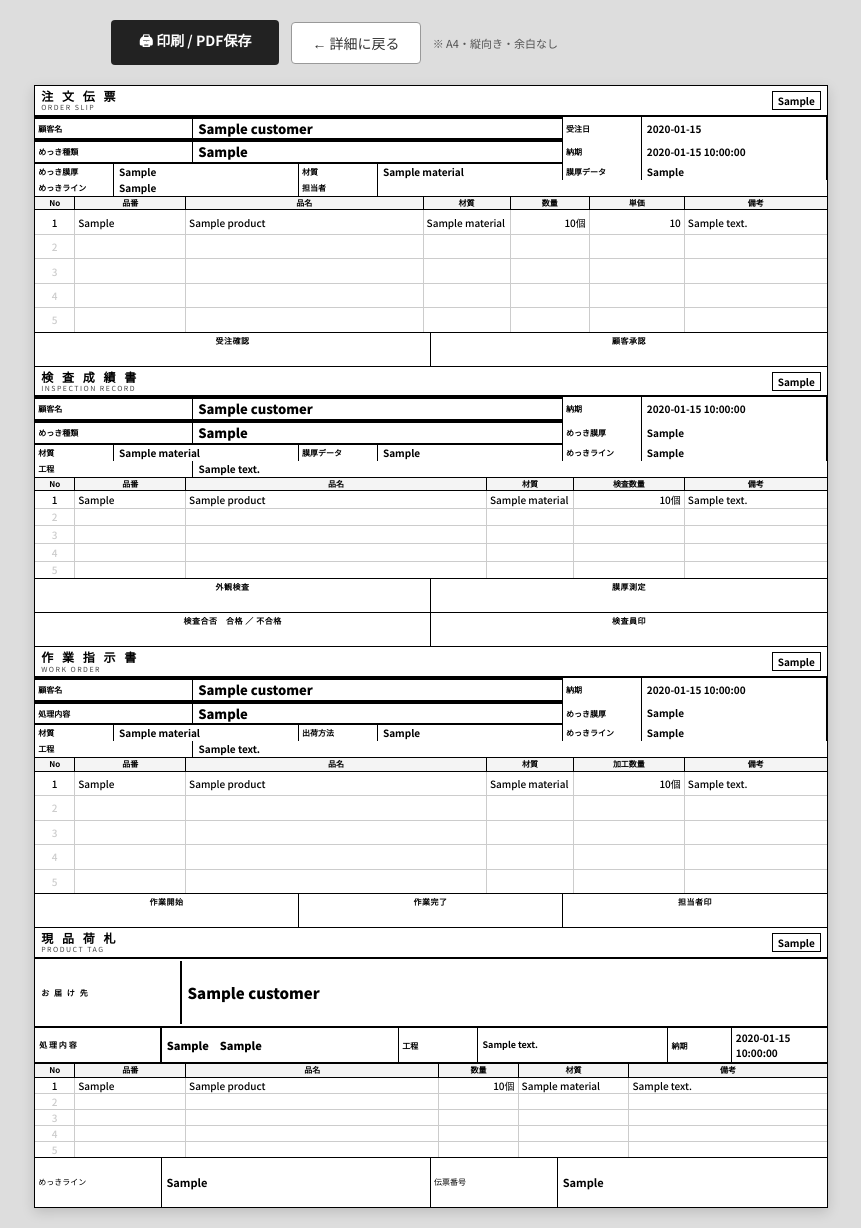
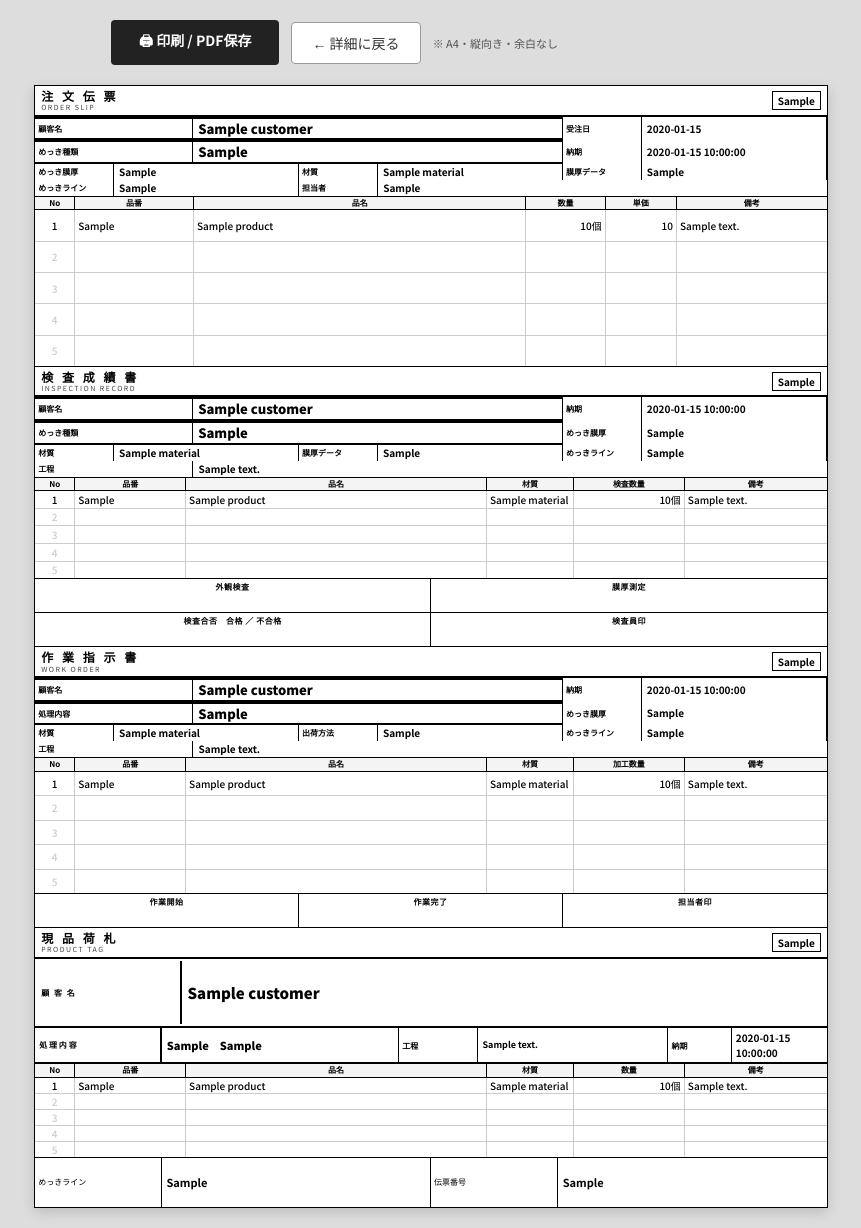
Before and after one commit to soken0113-arch/mekki-app-, a Flask app: template templates/print_multi.html in a window 1280 px wide. Shown: the whole page, without its empty margins (209-1070 px from the left). Run offline with Flask 3, Linux system fonts and the light colour scheme; the template is opened without the code that fills it: most values are stand-ins (such as "Sample title", 1, 10 or a date in 2020); some libraries are stand-ins or nearby versions.

Commit message:
担当者フィールド追加・複数品目印刷の注文伝票レイアウト改善

```diff
--- a/app.py
+++ b/app.py
@@ -92,6 +92,7 @@ def init_db():
                 mekki_type TEXT NOT NULL,
                 due_date TEXT NOT NULL,
                 note TEXT,
+                assigned_to TEXT NOT NULL DEFAULT '',
                 created_at TEXT NOT NULL
             )
         """)
@@ -246,8 +247,8 @@ def new_order():
             conn.execute("""
                 INSERT INTO orders (order_no, customer, product, part_no, material, quantity,
                     mekki_type, mekki_thickness, thickness_data, due_date,
-                    unit_price, mekki_line, process_note, shipping_method, note, created_at)
-                VALUES (?, ?, ?, ?, ?, ?, ?, ?, ?, ?, ?, ?, ?, ?, ?, ?)
+                    unit_price, mekki_line, process_note, shipping_method, note, assigned_to, created_at)
+                VALUES (?, ?, ?, ?, ?, ?, ?, ?, ?, ?, ?, ?, ?, ?, ?, ?, ?)
             """, (
                 order_no,
                 request.form["customer"],
@@ -264,6 +265,7 @@ def new_order():
                 request.form.get("process_note", ""),
                 request.form.get("shipping_method", ""),
                 request.form.get("note", ""),
+                request.form.get("assigned_to", ""),
                 now.strftime("%Y-%m-%d %H:%M:%S"),
             ))
         return redirect(url_for("index"))
@@ -285,7 +287,7 @@ def edit_order(order_id):
             conn.execute("""
                 UPDATE orders SET customer=?, product=?, part_no=?, material=?, quantity=?,
                 mekki_type=?, mekki_thickness=?, thickness_data=?, due_date=?,
-                unit_price=?, mekki_line=?, process_note=?, shipping_method=?, note=? WHERE id=?
+                unit_price=?, mekki_line=?, process_note=?, shipping_method=?, note=?, assigned_to=? WHERE id=?
             """, (
                 request.form["customer"],
                 request.form["product"],
@@ -301,6 +303,7 @@ def edit_order(order_id):
                 request.form.get("process_note", ""),
                 request.form.get("shipping_method", ""),
                 request.form.get("note", ""),
+                request.form.get("assigned_to", ""),
                 order_id,
             ))
         return redirect(url_for("detail", order_id=order_id))
@@ -589,7 +592,7 @@ def edit_order_multi(order_id):
                 UPDATE orders SET
                     customer=?, mekki_type=?, mekki_thickness=?, thickness_data=?,
                     material=?, due_date=?, mekki_line=?, process_note=?,
-                    shipping_method=?, note=?
+                    shipping_method=?, note=?, assigned_to=?
                 WHERE id=?
             """, (
                 request.form["customer"],
@@ -602,6 +605,7 @@ def edit_order_multi(order_id):
                 request.form.get("process_note", ""),
                 request.form.get("shipping_method", ""),
                 request.form.get("note", ""),
+                request.form.get("assigned_to", ""),
                 order_id,
             ))
             # 既存の明細を全削除して再登録
@@ -657,8 +661,8 @@ def new_order_multi():
                 INSERT INTO orders (
                     order_no, customer, product, part_no, material, quantity,
                     mekki_type, mekki_thickness, thickness_data, due_date,
-                    unit_price, mekki_line, process_note, shipping_method, note, created_at
-                ) VALUES (?, ?, ?, ?, ?, ?, ?, ?, ?, ?, ?, ?, ?, ?, ?, ?)
+                    unit_price, mekki_line, process_note, shipping_method, note, assigned_to, created_at
+                ) VALUES (?, ?, ?, ?, ?, ?, ?, ?, ?, ?, ?, ?, ?, ?, ?, ?, ?)
             """, (
                 order_no,
                 request.form["customer"],
@@ -675,6 +679,7 @@ def new_order_multi():
                 request.form.get("process_note", ""),
                 request.form.get("shipping_method", ""),
                 request.form.get("note", ""),
+                request.form.get("assigned_to", ""),
                 now.strftime("%Y-%m-%d %H:%M:%S"),
             ))
             order = conn.execute(
--- a/templates/edit.html
+++ b/templates/edit.html
@@ -206,6 +206,11 @@
       </div>
 
       <div class="form-group">
+        <label>担当者</label>
+        <input type="text" name="assigned_to" value="{{ order.assigned_to or '' }}" placeholder="担当者名">
+      </div>
+
+      <div class="form-group">
         <label>備考</label>
         <textarea name="note">{{ order.note if order.note else '' }}</textarea>
       </div>
--- a/templates/edit_multi.html
+++ b/templates/edit_multi.html
@@ -119,6 +119,9 @@
       <label>工程</label>
       <input type="text" name="process_note" value="{{ order.process_note or '' }}" class="form-grid-full">
 
+      <label>担当者</label>
+      <input type="text" name="assigned_to" value="{{ order.assigned_to or '' }}" placeholder="担当者名">
+
       <label>備考</label>
       <input type="text" name="note" value="{{ order.note or '' }}" class="form-grid-full">
     </div>
--- a/templates/new.html
+++ b/templates/new.html
@@ -162,6 +162,11 @@
         </div>
 
         <div class="form-group">
+          <label>担当者</label>
+          <input type="text" name="assigned_to" placeholder="担当者名">
+        </div>
+
+        <div class="form-group">
           <label>備考</label>
           <textarea name="note" placeholder="特記事項があれば入力してください"></textarea>
         </div>
--- a/templates/new_multi.html
+++ b/templates/new_multi.html
@@ -123,6 +123,9 @@
       <label>工程</label>
       <input type="text" name="process_note" placeholder="例：脱脂→酸洗→めっき" class="form-grid-full">
 
+      <label>担当者</label>
+      <input type="text" name="assigned_to" placeholder="担当者名">
+
       <label>備考</label>
       <input type="text" name="note" placeholder="備考" class="form-grid-full">
     </div>
--- a/templates/print.html
+++ b/templates/print.html
@@ -302,6 +302,10 @@
       <div class="field"><div class="field-label">めっきライン</div><div class="field-value">{{ order.mekki_line if order.mekki_line else '—' }}</div></div>
       <div class="field"><div class="field-label">工程</div><div class="field-value">{{ order.process_note if order.process_note else '—' }}</div></div>
     </div>
+      <div class="field full" style="border-top: 1px solid #000;">
+        <div class="field-label" style="flex: 0 0 14%;">担当者</div>
+        <div class="field-value" style="font-size: 11px; font-weight: 600;">{{ order.assigned_to or '—' }}</div>
+      </div>
     <div class="check-row check-row-2">
       <div class="check-box"><span class="check-label">受注確認</span></div>
       <div class="check-box"><span class="check-label">顧客承認</span></div>
--- a/templates/print_multi.html
+++ b/templates/print_multi.html
@@ -246,23 +246,19 @@
       <div class="hf"><div class="lbl">材質</div><div class="val sm">{{ order.material or '—' }}</div></div>
       <div class="hf"><div class="lbl">膜厚データ</div><div class="val sm">{{ order.thickness_data or '—' }}</div></div>
       <div class="hf"><div class="lbl">めっきライン</div><div class="val sm">{{ order.mekki_line or '—' }}</div></div>
-      <div class="hf"><div class="lbl">担当者</div><div class="val sm">{{ session.get('username', '') }}</div></div>
+      <div class="hf"><div class="lbl">担当者</div><div class="val sm">{{ order.assigned_to or session.get('username', '') }}</div></div>
     </div>
     <table class="items-table">
-      <thead><tr><th style="width:5%;">No</th><th style="width:14%;">品番</th><th style="width:30%;">品名</th><th style="width:11%;">材質</th><th style="width:10%;">数量</th><th style="width:12%;">単価</th><th>備考</th></tr></thead>
+      <thead><tr><th style="width:5%;">No</th><th style="width:15%;">品番</th><th style="width:42%;">品名</th><th style="width:10%;">数量</th><th style="width:9%;">単価</th><th>備考</th></tr></thead>
       <tbody>
         {% for item in items %}
-        <tr><td class="center">{{ loop.index }}</td><td>{{ item.part_no or '' }}</td><td>{{ item.product }}</td><td>{{ item.material or '' }}</td><td class="num">{{ item.quantity }}個</td><td class="num">{{ item.unit_price or '' }}</td><td>{{ item.note or '' }}</td></tr>
+        <tr><td class="center">{{ loop.index }}</td><td>{{ item.part_no or '' }}</td><td>{{ item.product }}</td><td class="num">{{ item.quantity }}個</td><td class="num">{{ item.unit_price or '' }}</td><td>{{ item.note or '' }}</td></tr>
         {% endfor %}
         {% for i in range(items|length, 5) %}
-        <tr><td class="center" style="color:#ccc;">{{ i+1 }}</td><td></td><td></td><td></td><td></td><td></td><td></td></tr>
+        <tr><td class="center" style="color:#ccc;">{{ i+1 }}</td><td></td><td></td><td></td><td></td><td></td></tr>
         {% endfor %}
       </tbody>
     </table>
-    <div class="check-row check-row-2">
-      <div class="check-box"><span class="check-label">受注確認</span></div>
-      <div class="check-box"><span class="check-label">顧客承認</span></div>
-    </div>
   </div>
 
   <!-- ② 検査成績書 -->
@@ -344,7 +340,7 @@
     </div>
     <div class="tag-body">
       <div class="tag-band">
-        <div class="lbl">お 届 け 先</div>
+        <div class="lbl">顧 客 名</div>
         <div class="val">{{ order.customer }}</div>
       </div>
       <div class="tag-process">
@@ -360,15 +356,15 @@
           <tr>
             <th style="width:5%;">No</th>
             <th style="width:14%;">品番</th>
-            <th style="width:32%;">品名</th>
-            <th style="width:10%;">数量</th>
-            <th style="width:14%;">材質</th>
-            <th style="width:25%;">備考</th>
+            <th style="width:38%;">品名</th>
+            <th style="width:11%;">材質</th>
+            <th style="width:14%;">数量</th>
+            <th>備考</th>
           </tr>
         </thead>
         <tbody>
           {% for item in items %}
-          <tr><td class="center">{{ loop.index }}</td><td>{{ item.part_no or '' }}</td><td>{{ item.product }}</td><td class="num">{{ item.quantity }}個</td><td>{{ item.material or '' }}</td><td>{{ item.note or '' }}</td></tr>
+          <tr><td class="center">{{ loop.index }}</td><td>{{ item.part_no or '' }}</td><td>{{ item.product }}</td><td>{{ item.material or '' }}</td><td class="num">{{ item.quantity }}個</td><td>{{ item.note or '' }}</td></tr>
           {% endfor %}
           {% for i in range(items|length, 5) %}
           <tr><td class="center" style="color:#ccc;">{{ i+1 }}</td><td></td><td></td><td></td><td></td><td></td></tr>
```
